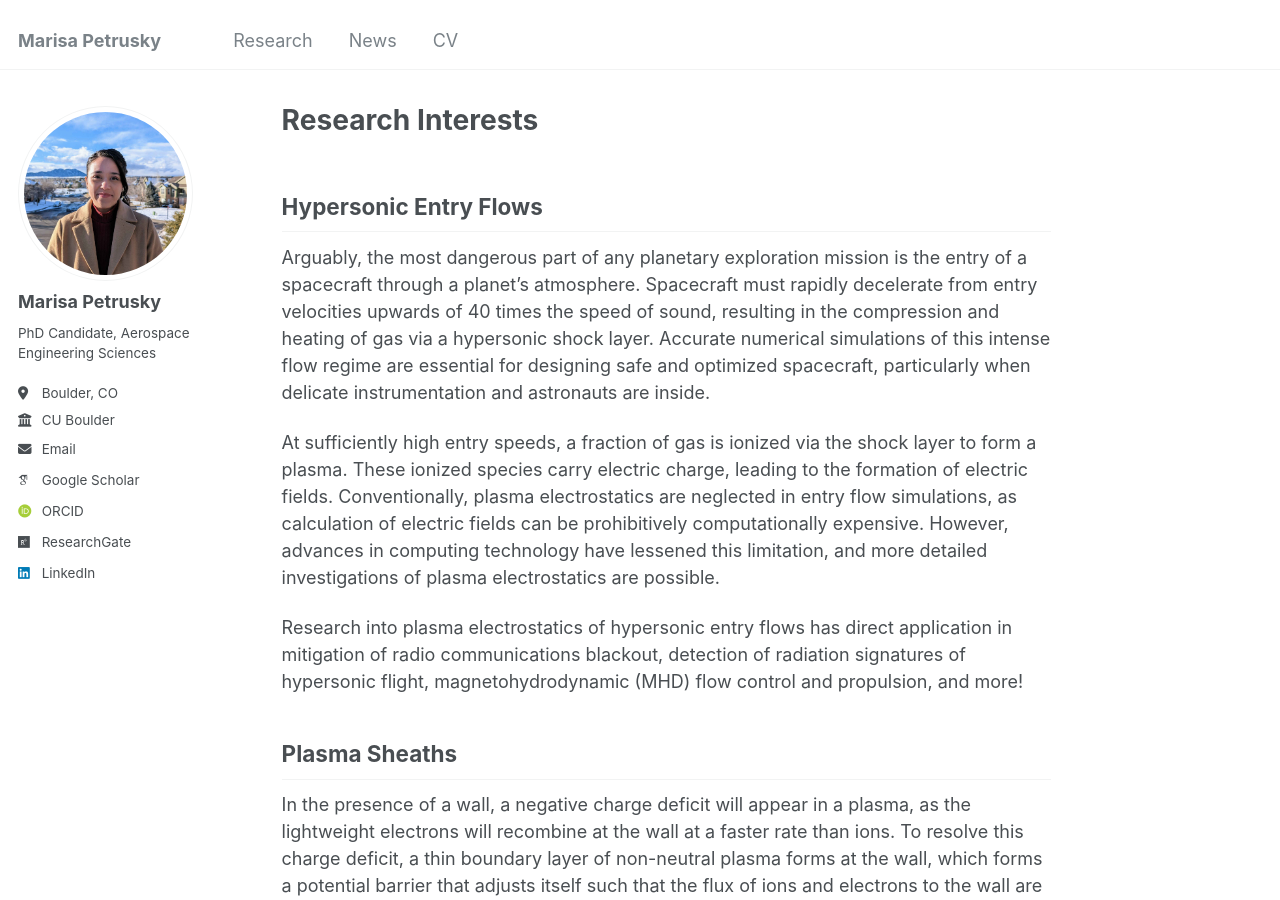
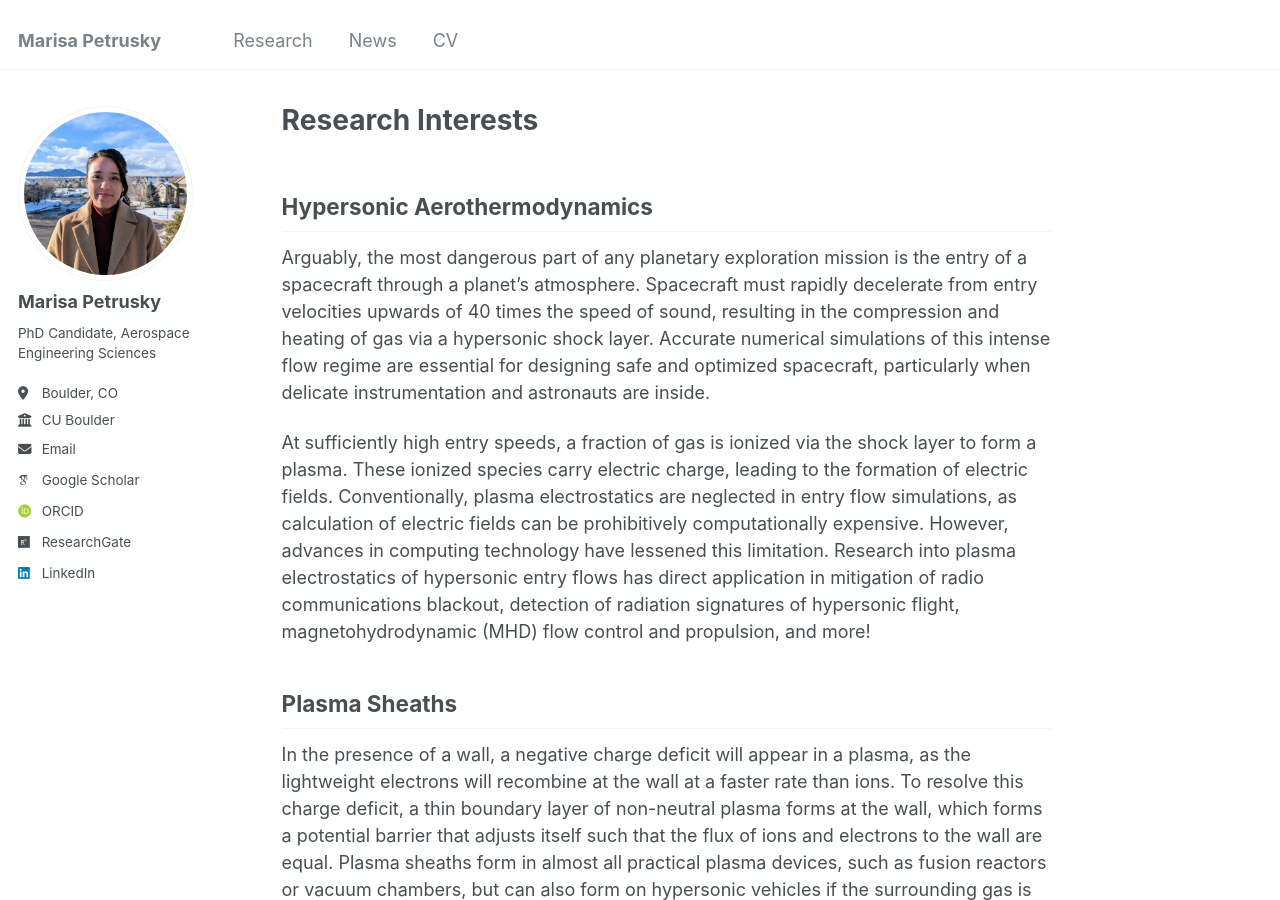
Before and after one commit to marisapetrusky/marisapetrusky.github.io, a Jekyll site: the page built from _pages/research.md, in a window 1280 px wide and 900 px high. Built offline with Jekyll 4.4.1, drawn with Linux system fonts in a browser that asks for light colours; some web fonts are replaced.

Commit message:
Revise hypersonic entry flows section and title
Updated the section title and refined the content on hypersonic entry flows and plasma electrostatics for clarity and conciseness.

```diff
--- a/_pages/research.md
+++ b/_pages/research.md
@@ -7,12 +7,10 @@ redirect_from:
   - /research.md
 ---
 
-## Hypersonic Entry Flows
+## Hypersonic Aerothermodynamics
 Arguably, the most dangerous part of any planetary exploration mission is the entry of a spacecraft through a planet’s atmosphere. Spacecraft must rapidly decelerate from entry velocities upwards of 40 times the speed of sound, resulting in the compression and heating of gas via a hypersonic shock layer. Accurate numerical simulations of this intense flow regime are essential for designing safe and optimized spacecraft, particularly when delicate instrumentation and astronauts are inside.
 
-At sufficiently high entry speeds, a fraction of gas is ionized via the shock layer to form a plasma. These ionized species carry electric charge, leading to the formation of electric fields. Conventionally, plasma electrostatics are neglected in entry flow simulations, as calculation of electric fields can be prohibitively computationally expensive. However, advances in computing technology have lessened this limitation, and more detailed investigations of plasma electrostatics are possible.
-
-Research into plasma electrostatics of hypersonic entry flows has direct application in mitigation of radio communications blackout, detection of radiation signatures of hypersonic flight, magnetohydrodynamic (MHD) flow control and propulsion, and more!
+At sufficiently high entry speeds, a fraction of gas is ionized via the shock layer to form a plasma. These ionized species carry electric charge, leading to the formation of electric fields. Conventionally, plasma electrostatics are neglected in entry flow simulations, as calculation of electric fields can be prohibitively computationally expensive. However, advances in computing technology have lessened this limitation. Research into plasma electrostatics of hypersonic entry flows has direct application in mitigation of radio communications blackout, detection of radiation signatures of hypersonic flight, magnetohydrodynamic (MHD) flow control and propulsion, and more!
 
 ## Plasma Sheaths
 In the presence of a wall, a negative charge deficit will appear in a plasma, as the lightweight electrons will recombine at the wall at a faster rate than ions. To resolve this charge deficit, a thin boundary layer of non-neutral plasma forms at the wall, which forms a potential barrier that adjusts itself such that the flux of ions and electrons to the wall are equal. Plasma sheaths form in almost all practical plasma devices, such as fusion reactors or vacuum chambers, but can also form on hypersonic vehicles if the surrounding gas is sufficiently ionized. Technologies such as electron transpiration cooling (ETC) seek to take advantage of this plasma sheath in order to cool the vehicle.
```
